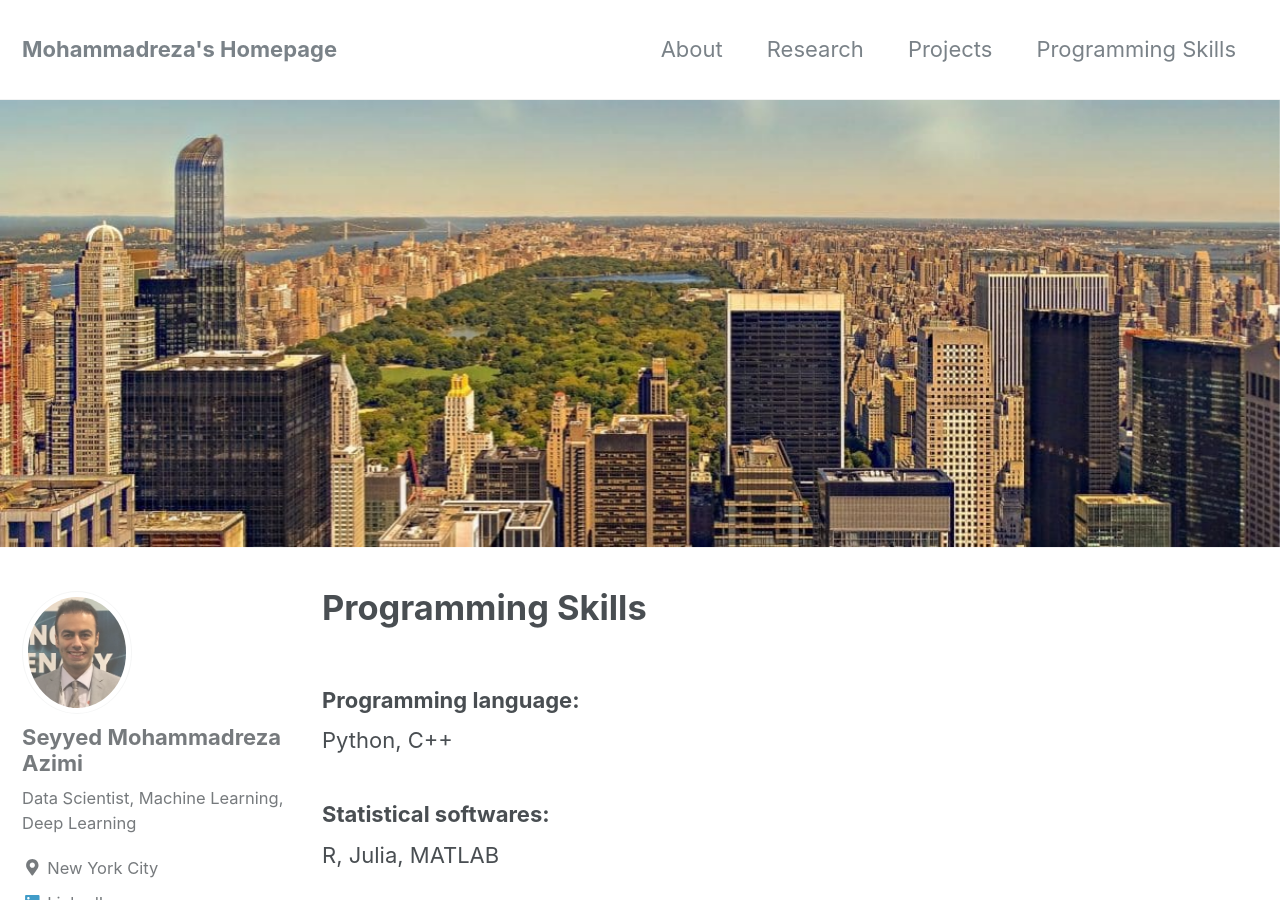
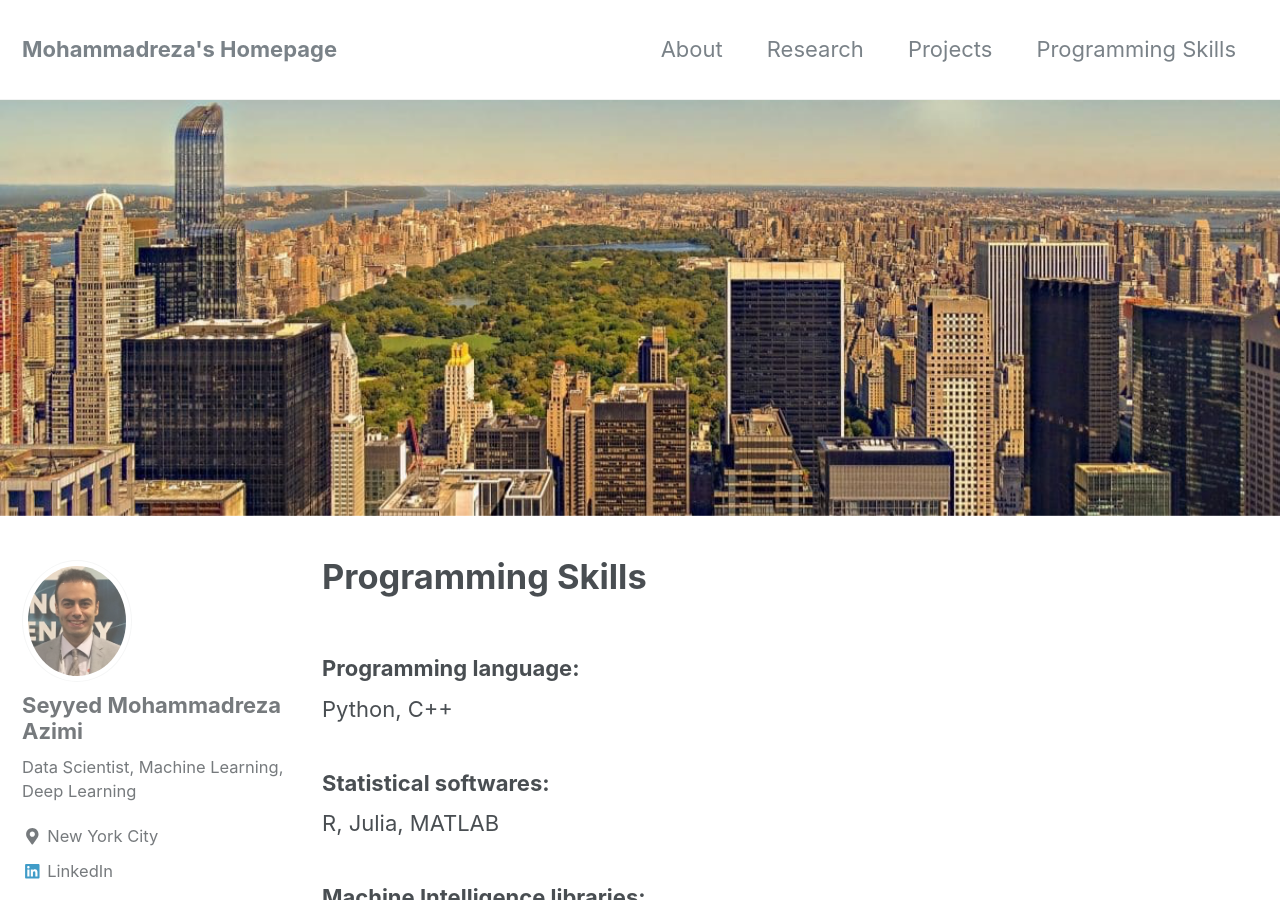
Before and after one commit to MohammadrezaAzimi/MohammadrezaAzimi.github.io, a Jekyll site: the page built from _pages/comp-skills.md, in a window 1280 px wide and 900 px high. Built offline with Jekyll 4.4.1, drawn with Linux system fonts in a browser that asks for light colours; nearby versions of some CDN libraries.

Commit message:
new git hub

```diff
--- a/_pages/comp-skills.md
+++ b/_pages/comp-skills.md
@@ -2,7 +2,7 @@
 title: "Programming Skills"
 permalink: /prog-skills/
 header:
-  image: "/images/CP.jpeg"
+  image: "/images/CPT.png"
 
 ---
 
```
Also changed, not shown: images/CPT.png (added).
